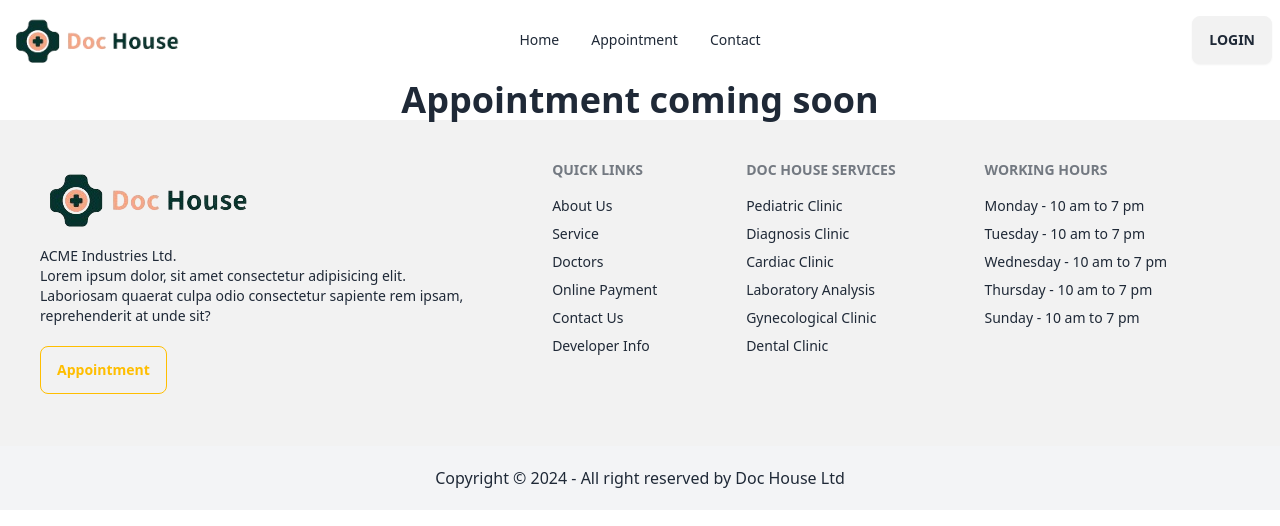
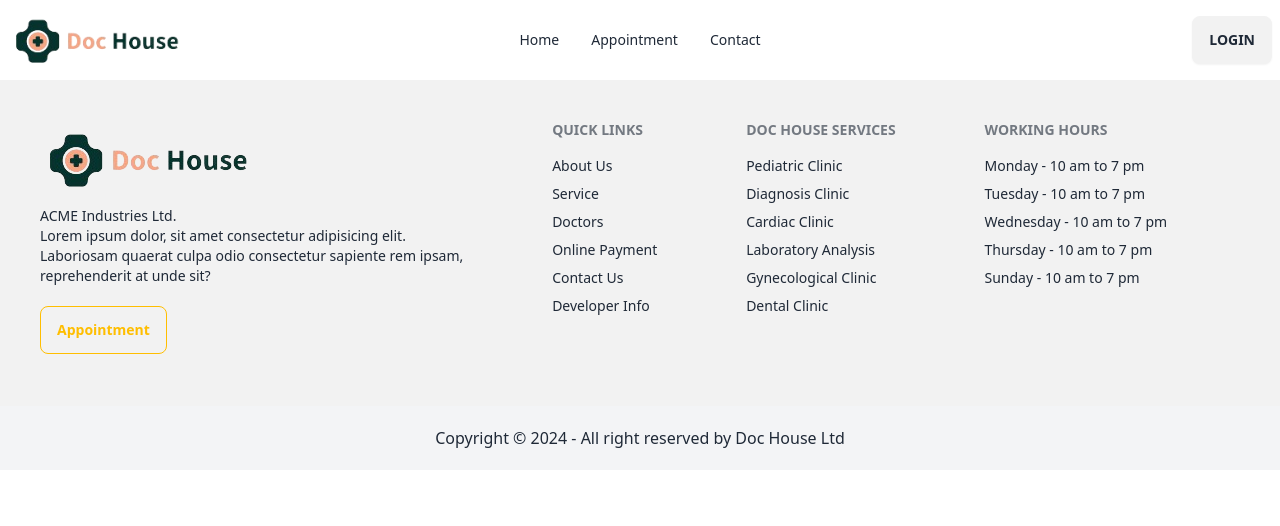
Before and after one commit to tawhid3482/Doc-Hourse, a React (Vite) app: page /appointment in a window 1280 px wide. Shown: the top 526 px of the page. Built offline with nearby package versions, Linux system fonts and the light colour scheme; no server answers.

Commit message:
today commit

```diff
--- a/src/Appointment/Appointment.jsx
+++ b/src/Appointment/Appointment.jsx
@@ -2,7 +2,6 @@
 const Appointment = () => {
     return (
         <div>
-            <p className="text-center text-4xl font-bold">Appointment coming soon </p>
         </div>
     );
 };
```
